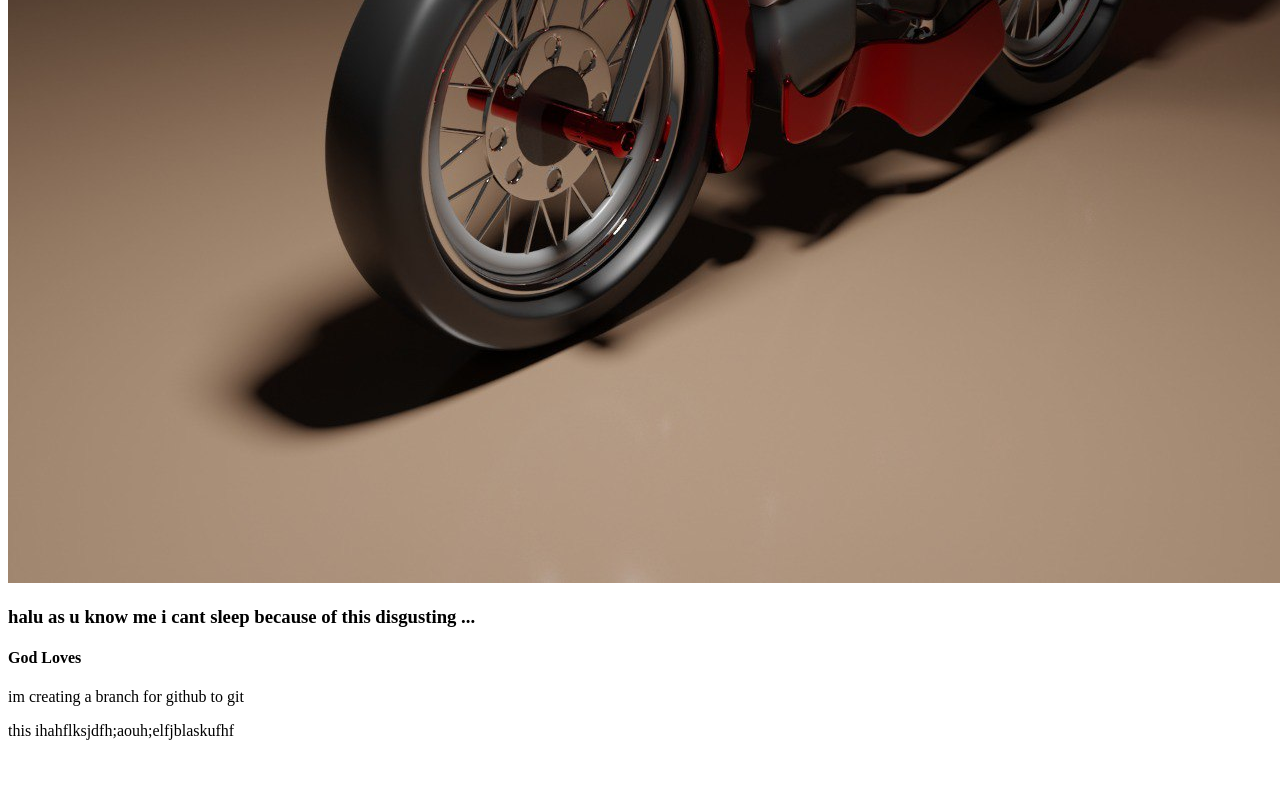
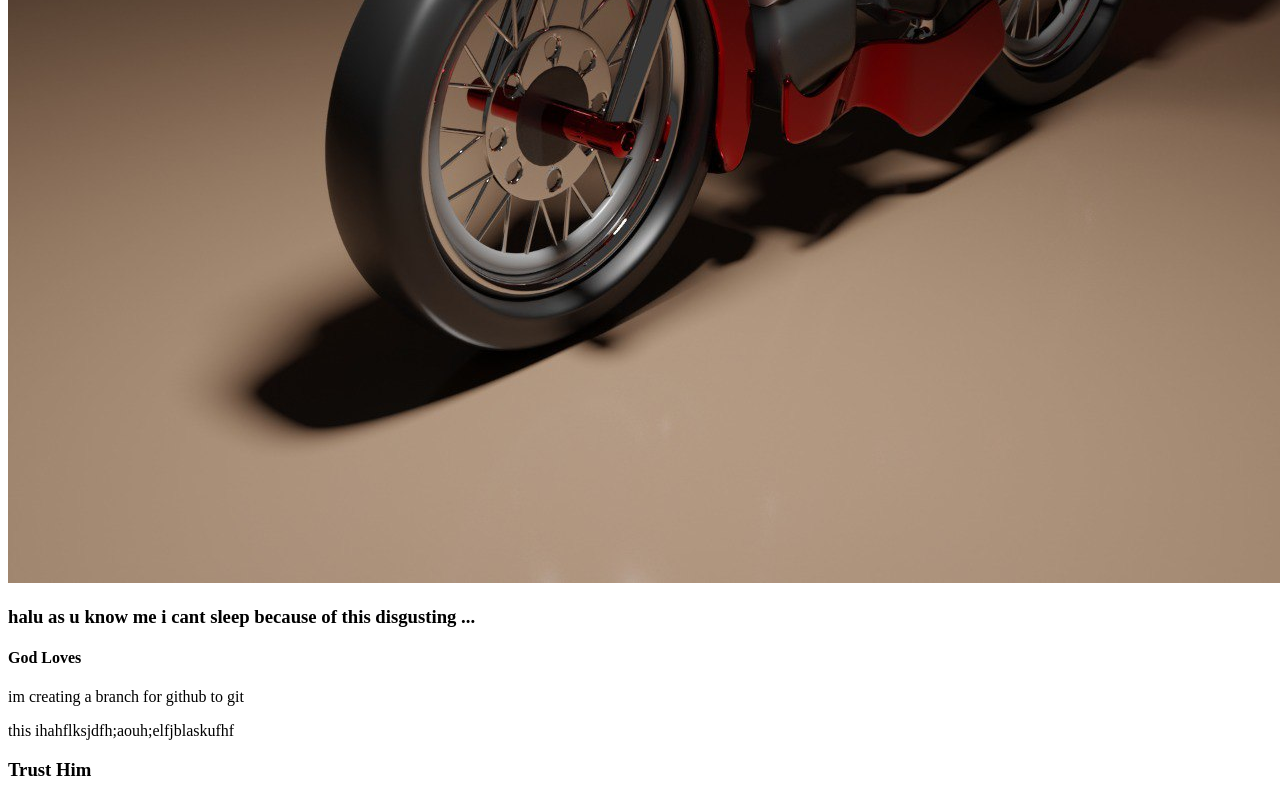
Before and after one commit to shal273/mygit-, a plain HTML site: page index.html in a window 1280 px wide. Shown: the part 717-1517 px from the top of the page. Before the commit the page ends 1473 px from the top, so only its background shows below. Drawn offline with Linux system fonts and the light colour scheme.

Commit message:
updated_index

```diff
--- a/index.html
+++ b/index.html
@@ -14,5 +14,6 @@
 <h4>God Loves </h4>
 <p>im creating a branch for github to git </p>
     <p>this ihahflksjdfh;aouh;elfjblaskufhf</p>
+    <h3>Trust Him</h3>
 </body>
 </html>
```
